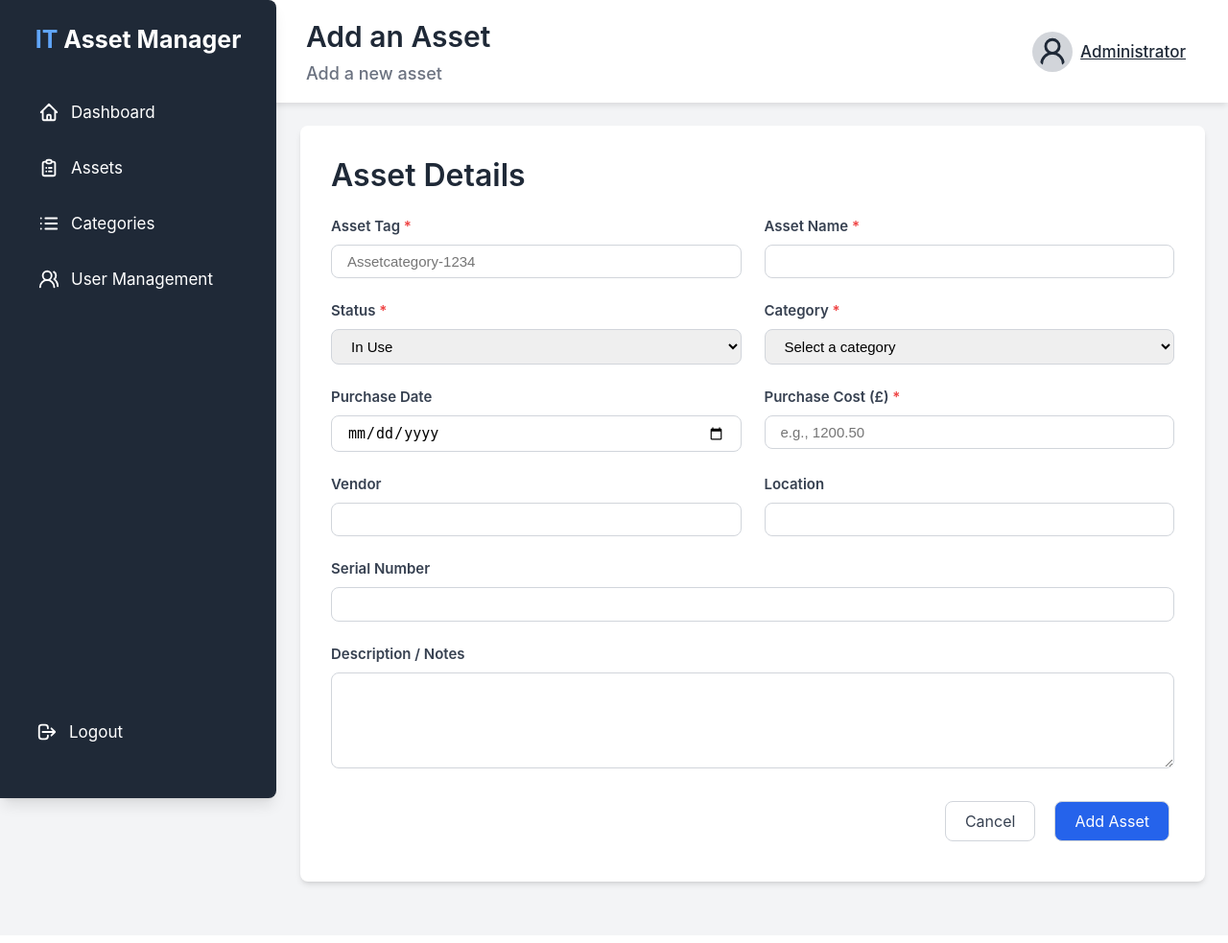
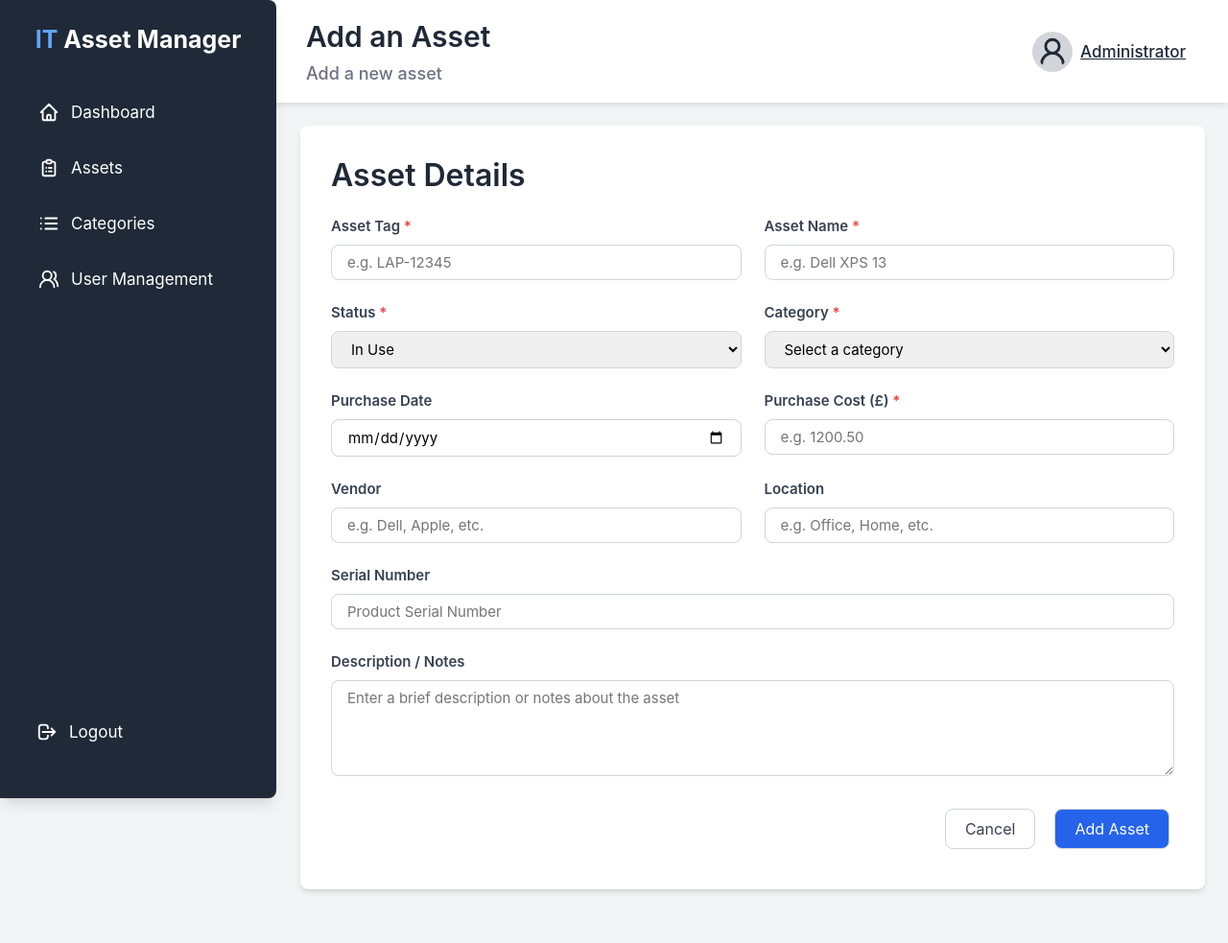
Before and after one commit to DevishaV-23/IT_Asset_Manager, a Flask app: page /assets/assets/add in a window 1280 px wide. Shown: the whole page at 96% size. Before the commit the page ends 928 px from the top, so only its background shows below. Run offline with Flask 3, Linux system fonts and the light colour scheme; a user stored in the database is signed in.

Commit message:
Fixed multiple small issues in the UI

```diff
--- a/Static/css/form.css
+++ b/Static/css/form.css
@@ -62,6 +62,7 @@ body{
     border-radius: 8px;
     box-sizing: border-box;
     font-size: 15px;
+    font-family: "Inter", sans-serif;
 }
 
 .form-input-long{
@@ -71,7 +72,8 @@ body{
     border-radius: 8px;
     box-sizing: border-box;
     margin-bottom: 24px;
-    font-size: 16px;
+    font-size: 15px;
+    font-family: "Inter", sans-serif;
 }
 
 .form-input:focus{
@@ -83,6 +85,8 @@ body{
 textarea{
     resize: vertical;
     min-height: 100px;
+    font-family: "Inter", sans-serif;
+    font-size: 15px;
 }
 
 
--- a/Static/css/list.css
+++ b/Static/css/list.css
@@ -82,7 +82,7 @@
 }
 
 .table-data{
-    padding: 16px 24px 16px 24px;
+    padding: 16px 24px 0px 24px;
     white-space: nowrap;
     font-size: 14px;
     color: #374151;
--- a/Templates/asset_form.html
+++ b/Templates/asset_form.html
@@ -36,7 +36,7 @@ url_for('assets.add_asset') %} {% endif %} {% if asset %} {% set title = "Edit A
               id="asset_tag"
               value="{{ request_form.asset_tag if request_form else (asset.asset_tag if asset else '') }}"
               class="form-input"
-              placeholder="Assetcategory-1234"
+              placeholder="e.g. LAP-12345"
               required
             />
           </div>
@@ -48,6 +48,7 @@ url_for('assets.add_asset') %} {% endif %} {% if asset %} {% set title = "Edit A
               id="asset_name"
               value="{{ request_form.asset_name if request_form else (asset.asset_name if asset else '') }}"
               class="form-input"
+              placeholder="e.g. Dell XPS 13"
               required
             />
           </div>
@@ -97,7 +98,7 @@ url_for('assets.add_asset') %} {% endif %} {% if asset %} {% set title = "Edit A
               id="purchase_cost"
               value="{{ request_form.purchase_cost if request_form else (asset.purchase_cost if asset else '') }}"
               class="form-input"
-              placeholder="e.g., 1200.50"
+              placeholder="e.g. 1200.50"
             />
           </div>
           <div class="form-group">
@@ -108,6 +109,7 @@ url_for('assets.add_asset') %} {% endif %} {% if asset %} {% set title = "Edit A
               id="vendor"
               value="{{ request_form.vendor if request_form else (asset.vendor if asset else '') }}"
               class="form-input"
+              placeholder="e.g. Dell, Apple, etc."
             />
           </div>
           <div class="form-group">
@@ -118,6 +120,7 @@ url_for('assets.add_asset') %} {% endif %} {% if asset %} {% set title = "Edit A
               id="location"
               value="{{ request_form.location if request_form else (asset.location if asset else '') }}"
               class="form-input"
+              placeholder="e.g. Office, Home, etc."
             />
           </div>
         </div>
@@ -129,6 +132,7 @@ url_for('assets.add_asset') %} {% endif %} {% if asset %} {% set title = "Edit A
             id="serial_number"
             value="{{ request_form.serial_number if request_form else (asset.serial_number if asset else '') }}"
             class="form-input-long"
+            placeholder="Product Serial Number"
           />
         </div>
         <div class="form-group">
@@ -138,9 +142,7 @@ url_for('assets.add_asset') %} {% endif %} {% if asset %} {% set title = "Edit A
             id="description"
             rows="4"
             class="form-input-long"
-          >
-            {{ request_form.description if request_form else (asset.description if asset else '') }}</textarea
-          >
+            placeholder="Enter a brief description or notes about the asset">{{ request_form.description if request_form else (asset.description if asset else '') }}</textarea>
         </div>
         <div class="form-actions">
           <a href="{{ url_for('assets.list_assets') }}" class="btn btn-secondary"
--- a/Templates/profile_form.html
+++ b/Templates/profile_form.html
@@ -18,7 +18,7 @@
         </div>
         {% endif %} {% endwith %}
       </div>
-      <h2 class="section-title">User Information</h2>
+      <h2 class="section-title">Your Details</h2>
 
       <form
         method="POST"
--- a/Templates/register.html
+++ b/Templates/register.html
@@ -28,7 +28,7 @@
               id="name"
               class="form-input"
               value="{{ request_form.name if request_form else '' }}"
-              placeholder="Sam"
+              placeholder="e.g. John D"
               required
             />
           </div>
@@ -40,7 +40,7 @@
               id="username"
               class="form-input"
               value="{{ request_form.name if request_form else '' }}"
-              placeholder="sam_1"
+              placeholder="e.g. john_d"
               required
             />
           </div>
@@ -52,7 +52,7 @@
               id="email"
               class="form-input"
               value="{{ request_form.name if request_form else '' }}"
-              placeholder="sam_p@email.com"
+              placeholder="e.g. john_d@email.com"
               required
             />
           </div>
--- a/Templates/user_form.html
+++ b/Templates/user_form.html
@@ -22,7 +22,7 @@
         </div>
         {% endif %} {% endwith %}
       </div>
-      <h2 class="section-title {% if form_mode == 'edit' %} edit {% else %} add {% endif %}">User Information</h2>
+      <h2 class="section-title {% if form_mode == 'edit' %} edit {% else %} add {% endif %}">User Details</h2>
 
       {% set form_action_url = url_for('admin.add_user') if form_mode == 'add' else
       url_for('admin.edit_user', user_id=user_to_edit.id) %} {% if form_mode == 'edit'
@@ -45,6 +45,7 @@
               id="name"
               value="{{ request_form.name if request_form else (user_to_edit.name if user_to_edit else '') }}"
               class="form-input"
+              placeholder="e.g. John D"
               required
             />
           </div>
@@ -56,6 +57,7 @@
               id="username"
               value="{{ request_form.username if request_form else (user_to_edit.username if user_to_edit else '') }}"
               class="form-input"
+              placeholder="e.g. john_d"
               required
             />
           </div>
@@ -67,6 +69,7 @@
               id="email"
               value="{{ request_form.email if request_form else (user_to_edit.email if user_to_edit else '') }}"
               class="form-input"
+              placeholder="e.g. john_d@email.com"
               required
             />
           </div>
--- a/asset_manager/admin.py
+++ b/asset_manager/admin.py
@@ -13,7 +13,7 @@ admin_bp = Blueprint(
 @admin_required
 def list_users():
     page_title= "User Management"
-    page_subtitle = "You can view and manage users here"
+    page_subtitle = "View and manage users"
     users = User.query.order_by(User.name).all()
     return render_template('user_list.html', title="User Management", users=users, page_title=page_title, page_subtitle=page_subtitle)
 
--- a/asset_manager/assets.py
+++ b/asset_manager/assets.py
@@ -38,7 +38,7 @@ def dashboard():
 @login_required
 def list_assets():
     page_title= "Assets Overview"
-    page_subtitle = "You cna view and manage all your IT assets here"
+    page_subtitle = "View and Manage all your IT assets"
     assets = Asset.query.options(joinedload(Asset.creator)).all()
     return render_template('assets_list.html', title="IT Assets", assets=assets, page_title=page_title, page_subtitle=page_subtitle)
 
@@ -170,7 +170,7 @@ def delete_asset(asset_id):
 @login_required
 def list_categories():
     page_title= "Categories Overview"
-    page_subtitle = "You can view and manage asset categories here"
+    page_subtitle = "View and manage asset categories"
     categories = AssetCategory.query.all()
 
     category_counts_query = db.session.query(
```
Also changed, not shown: Static/css/dashboard.css (+4 -3 lines), Templates/category_form.html (+4 -5 lines).
